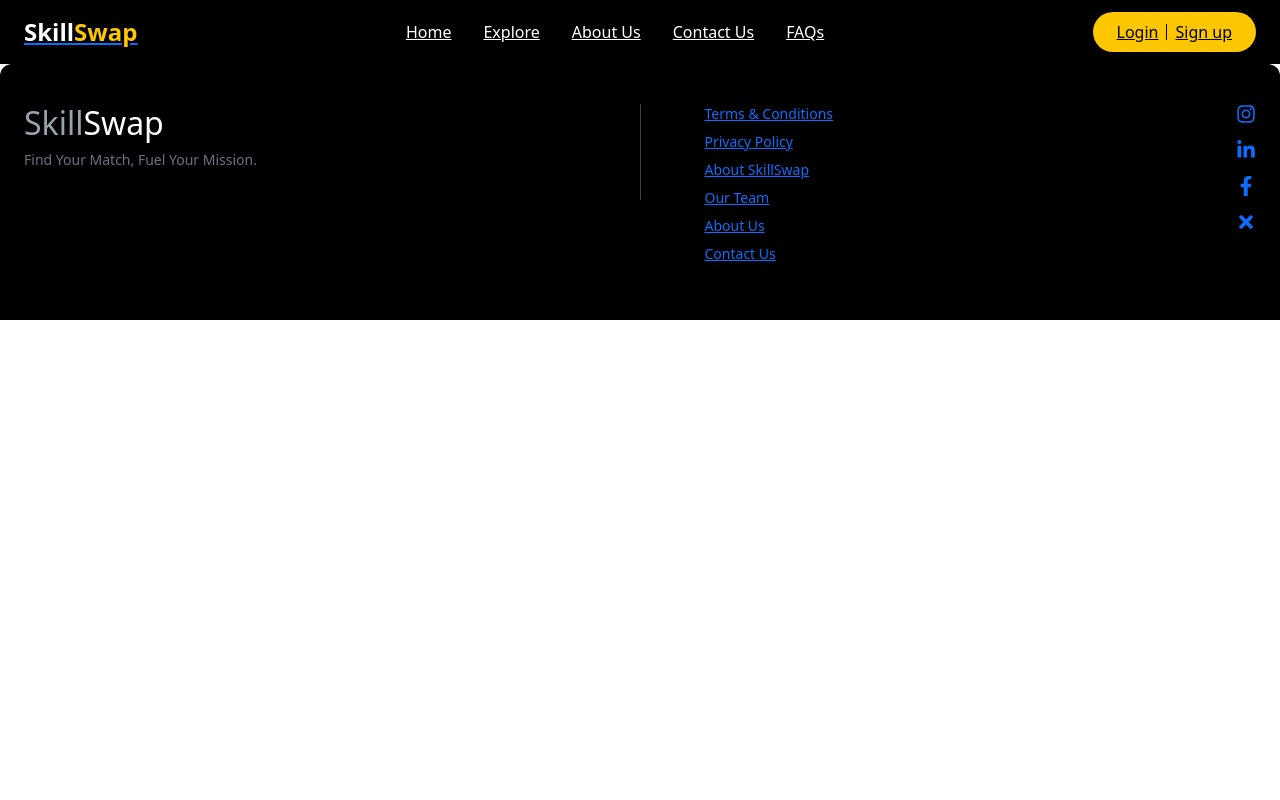
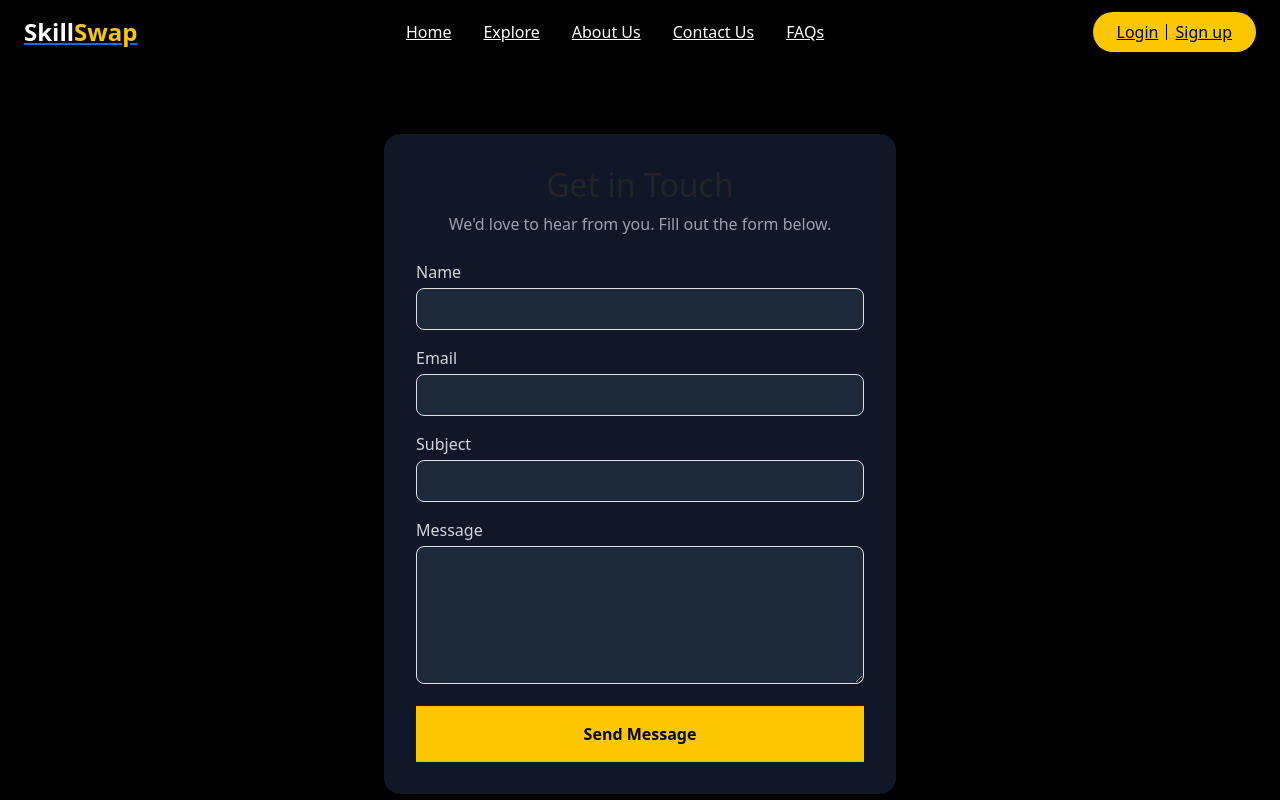
Before and after one commit to abhaypatidar3/Minor-2, a React (Vite) app in the folder frontend/: page /contactus in a window 1280 px wide. Shown: the top 800 px of the page. Built offline with nearby package versions, Linux system fonts and the light colour scheme.

Commit message:
working with the contact us section

```diff
--- a/frontend/src/App.jsx
+++ b/frontend/src/App.jsx
@@ -8,6 +8,7 @@ import Explore from './components/Explore';
 import ExploreProfile from './components/ExploreProfile';
 import ProfileReviews from './components/ProfileReview';
 import UpdateProfile from './components/UpdateProfile';
+import ContactUs from './components/ContactUs';
 
 export default function App() {
   return (
@@ -24,6 +25,7 @@ export default function App() {
           <Route path="/updateProfile"  element={<UpdateProfile />} />
           <Route path="/profilereview"  element={<ProfileReviews />} />
           <Route path="/footer"  element={<Footer />} />
+          <Route path="/contactus"  element={<ContactUs />} />
         </Routes>
       </main>
 
--- /dev/null
+++ b/frontend/src/components/ContactUs.jsx
@@ -0,0 +1,97 @@
+import React, { useState } from 'react';
+
+const ContactUs = () => {
+  const [form, setForm] = useState({
+    name: '',
+    email: '',
+    subject: '',
+    message: ''
+  });
+
+  const handleChange = (e) => {
+    const { name, value } = e.target;
+    setForm(prev => ({ ...prev, [name]: value }));
+  };
+
+  const handleSubmit = (e) => {
+    e.preventDefault();
+    // TODO: integrate with API endpoint
+    console.log('Contact form submitted', form);
+  };
+
+  return (
+    <div className="min-h-screen bg-black flex items-center justify-center py-16 px-4">
+      <div className="w-full max-w-lg bg-gray-900 rounded-2xl p-8 shadow-lg">
+        <h2 className="text-3xl font-bold text-yellow-400 text-center">
+          Get in Touch
+        </h2>
+        <p className="mt-2 text-gray-400 text-center">
+          We'd love to hear from you. Fill out the form below.
+        </p>
+
+        <form onSubmit={handleSubmit} className="mt-6 space-y-4">
+          <div>
+            <label htmlFor="name" className="block text-gray-300 mb-1">Name</label>
+            <input
+              id="name"
+              name="name"
+              type="text"
+              value={form.name}
+              onChange={handleChange}
+              required
+              className="w-full bg-gray-800 text-white placeholder-gray-500 border border-gray-700 rounded-lg px-4 py-2 focus:outline-none focus:border-yellow-400 transition"
+            />
+          </div>
+
+          <div>
+            <label htmlFor="email" className="block text-gray-300 mb-1">Email</label>
+            <input
+              id="email"
+              name="email"
+              type="email"
+              value={form.email}
+              onChange={handleChange}
+              required
+              className="w-full bg-gray-800 text-white placeholder-gray-500 border border-gray-700 rounded-lg px-4 py-2 focus:outline-none focus:border-yellow-400 transition"
+            />
+          </div>
+
+          <div>
+            <label htmlFor="subject" className="block text-gray-300 mb-1">Subject</label>
+            <input
+              id="subject"
+              name="subject"
+              type="text"
+              value={form.subject}
+              onChange={handleChange}
+              required
+              className="w-full bg-gray-800 text-white placeholder-gray-500 border border-gray-700 rounded-lg px-4 py-2 focus:outline-none focus:border-yellow-400 transition"
+            />
+          </div>
+
+          <div>
+            <label htmlFor="message" className="block text-gray-300 mb-1">Message</label>
+            <textarea
+              id="message"
+              name="message"
+              rows="5"
+              value={form.message}
+              onChange={handleChange}
+              required
+              className="w-full bg-gray-800 text-white placeholder-gray-500 border border-gray-700 rounded-lg px-4 py-2 focus:outline-none focus:border-yellow-400 transition resize-none"
+            />
+          </div>
+
+          <button
+            type="submit"
+            className="w-full bg-yellow-400 text-black font-semibold py-3 rounded-full hover:opacity-90 transition"
+          >
+            Send Message
+          </button>
+        </form>
+      </div>
+    </div>
+  );
+};
+
+export default ContactUs;
```
